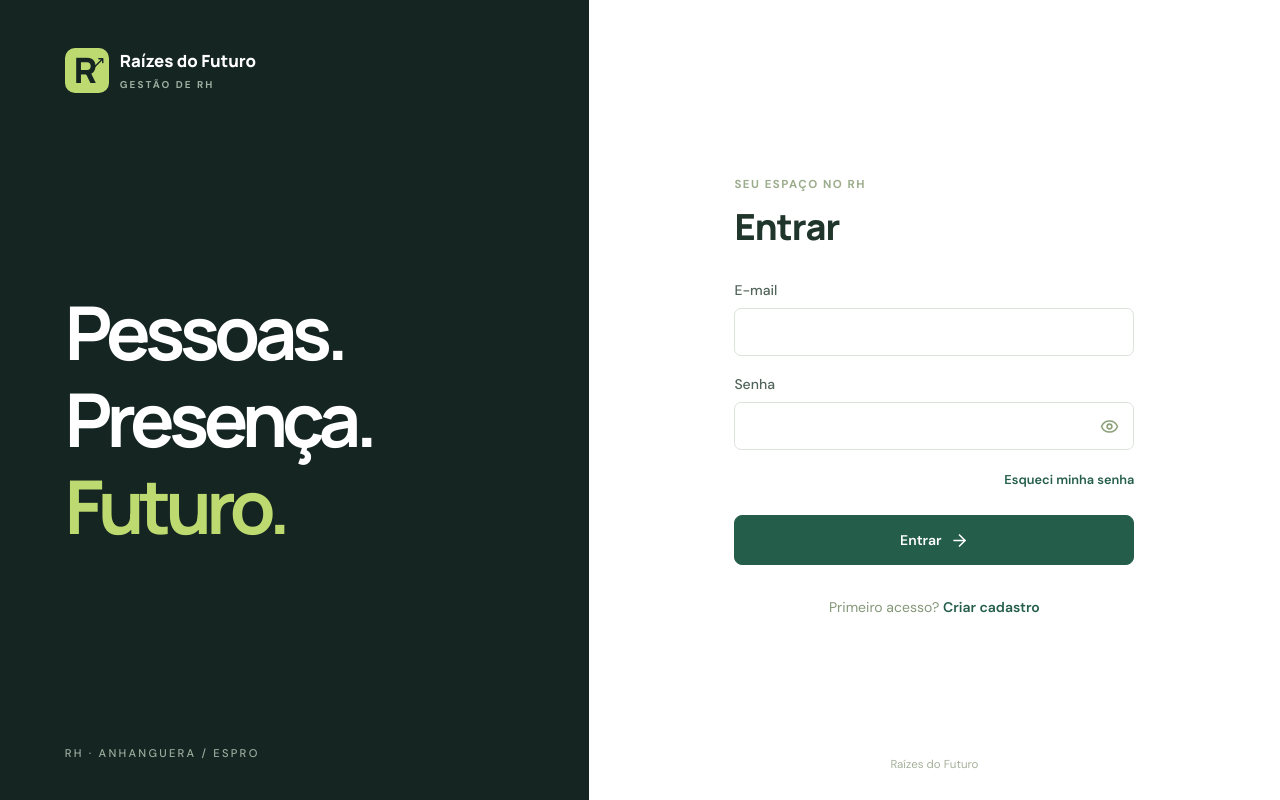
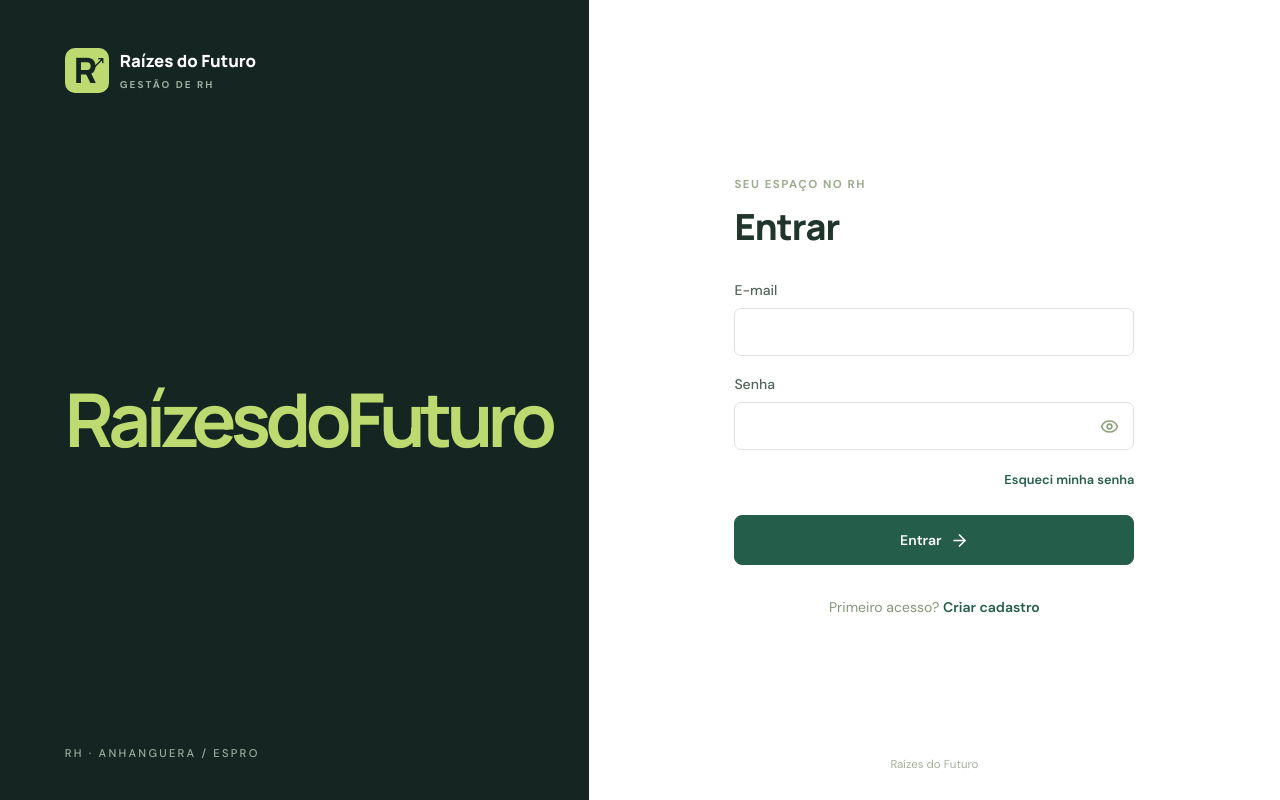
Before and after one commit to ConexaoStreet/rh-raizes-do-futuro, a React (Vite) app: page /#/ in a window 1280 px wide. Before the commit this address led to /#/apresentacoes. Built offline with nearby package versions, Linux system fonts and the light colour scheme; no server answers.

Commit message:
feat: animate Raízes do Futuro login wordmark

```diff
--- a/src/auth.tsx
+++ b/src/auth.tsx
@@ -168,12 +168,10 @@ function AuthFrame({ children }: { children: ReactNode }) {
     <div className="auth-page">
       <aside className="auth-brand">
         <Brand />
-        <div className="auth-wordmark">
-          Pessoas.
-          <br />
-          Presença.
-          <br />
-          <span>Futuro.</span>
+        <div className="auth-wordmark" aria-label="Raízes do Futuro">
+          <span className="auth-wordmark-line auth-wordmark-line-1">Raízes</span>
+          <span className="auth-wordmark-line auth-wordmark-line-2">do</span>
+          <span className="auth-wordmark-line auth-wordmark-line-3">Futuro</span>
         </div>
         <div className="auth-signature">RH · ANHANGUERA / ESPRO</div>
       </aside>
```
